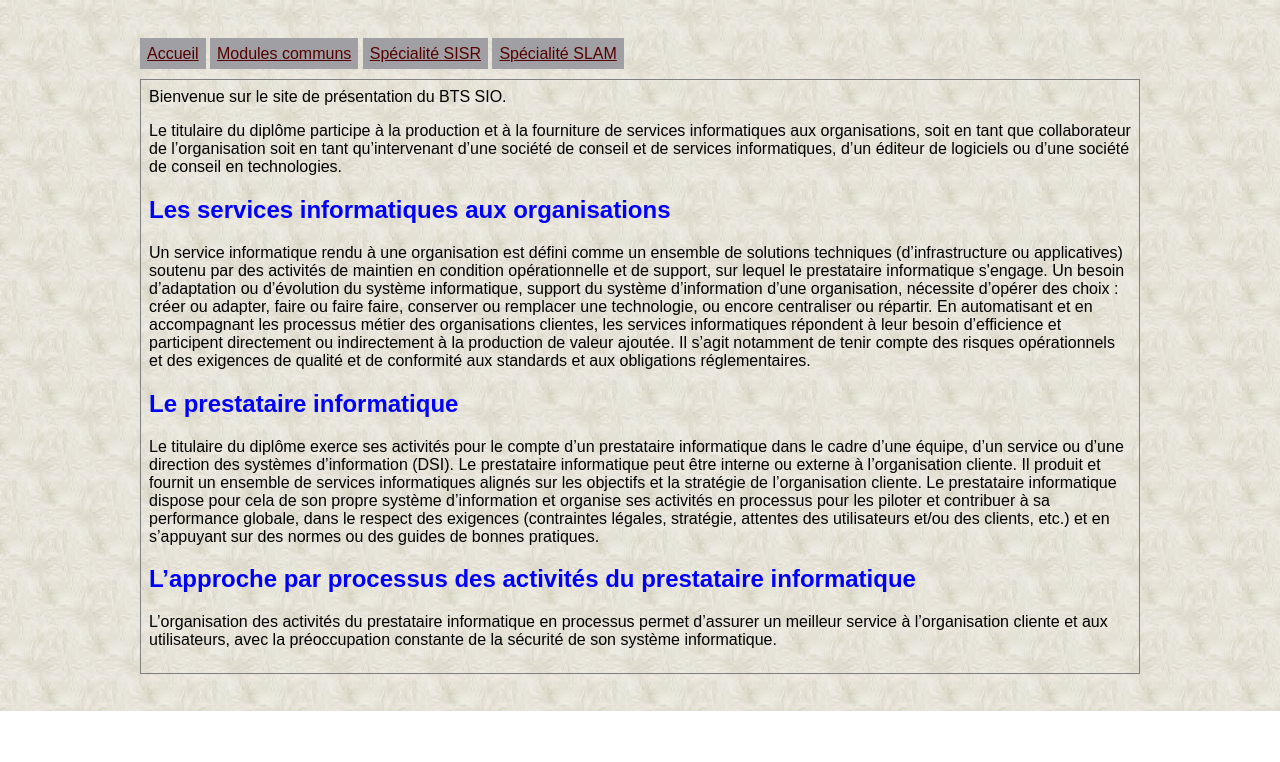
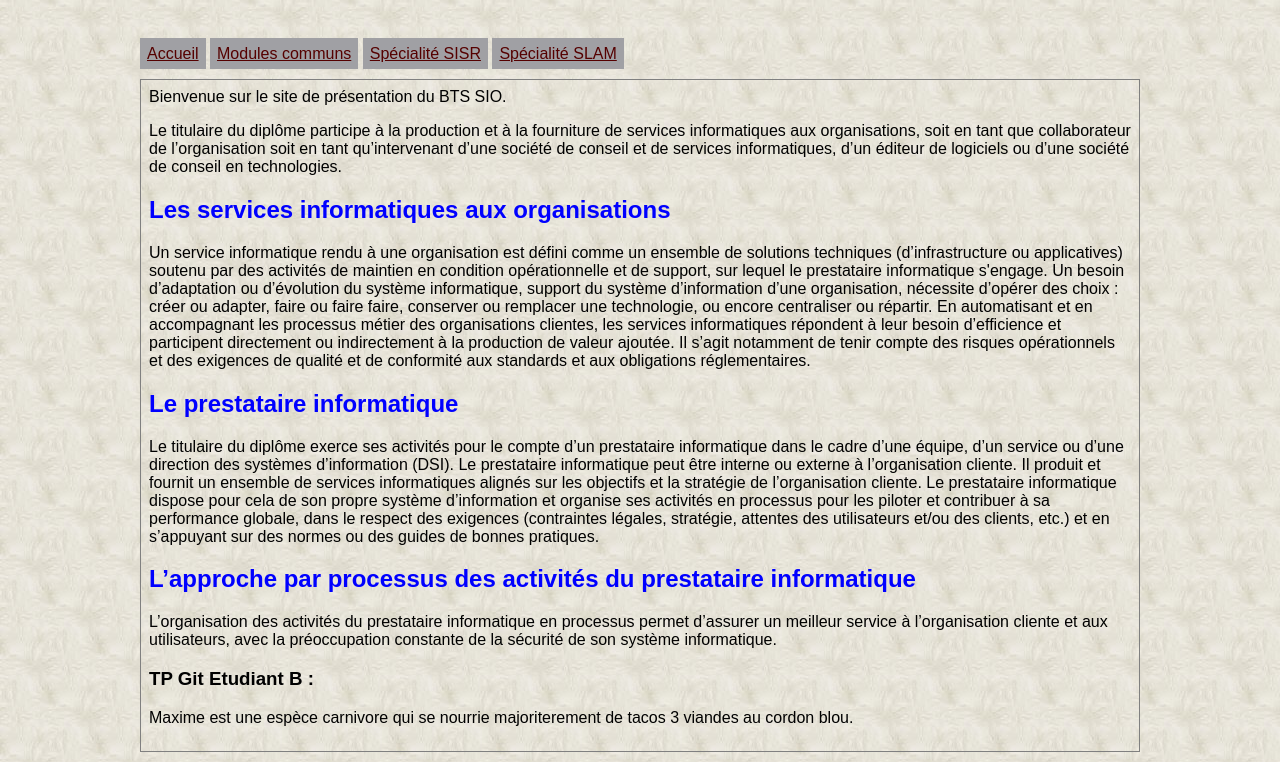
Before and after one commit to SDallier/TP_GRP7, a plain HTML site: page index.html in a window 1280 px wide. Shown: the part 89-851 px from the top of the page. Before the commit the page ends 800 px from the top, so only its background shows below. Drawn offline with Linux system fonts and the light colour scheme.

Commit message:
version 1.1.6

```diff
--- a/index.html
+++ b/index.html
@@ -53,6 +53,9 @@ L’organisation des activités du prestataire informatique en processus permet
 service à l’organisation cliente et aux utilisateurs, avec la préoccupation constante de la sécurité de
 son système informatique.
 </p>
+<p><h3>TP Git Etudiant B : </h3>
+Maxime est une espèce carnivore qui se nourrie majoriterement de tacos 3 viandes au cordon blou.
+</p>
 </div>
 </body>
 </html>
```
